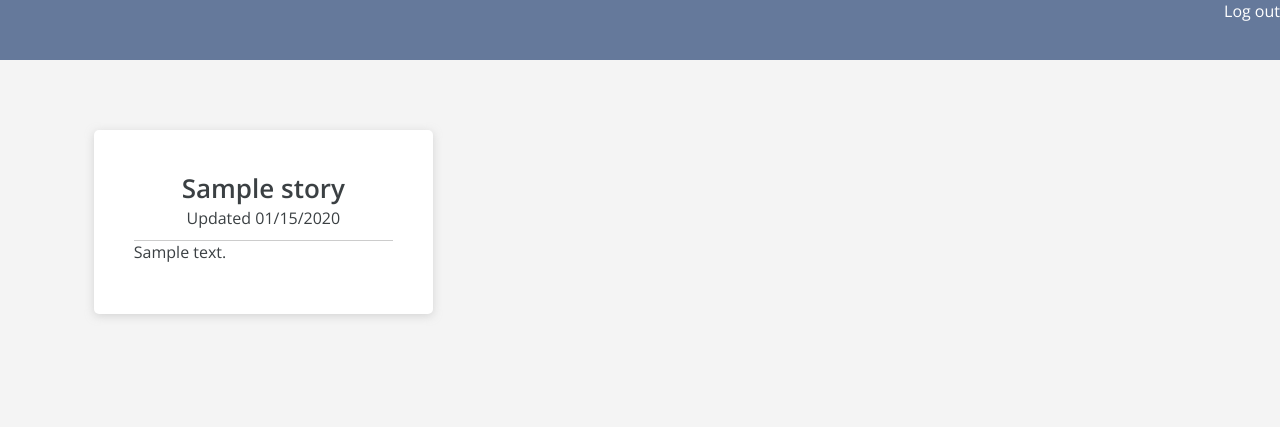
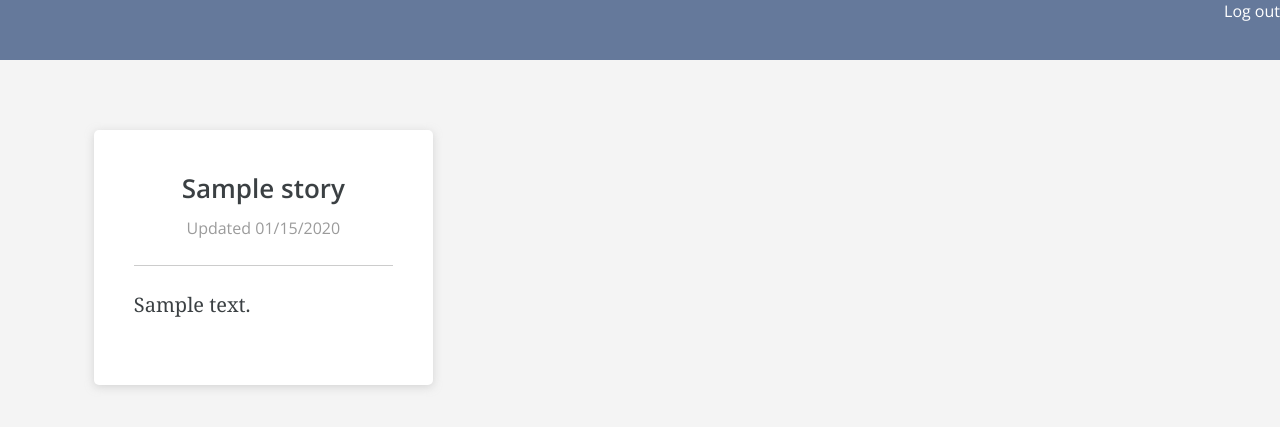
Before and after one commit to TheAppCookbook/snipppit, a Flask app: template templates/browse.html in a window 1280 px wide. Shown: the top 427 px of the page. Run offline with Flask 2, Linux system fonts and the light colour scheme; the template is opened without the code that fills it: most values are stand-ins (such as "Sample title", 1, 10 or a date in 2020).

Commit message:
styled browse.html

```diff
--- a/static/css/styles.css
+++ b/static/css/styles.css
@@ -46,12 +46,16 @@ a {
 .navbar-main-left {
 	width: 50%;
 	float: left;
+	display: table-cell;
+	vertical-align: middle;
 	}
 
 .navbar-main-right {
 	width: 50%;
 	float: right;
 	text-align: right;
+	display: table-cell;
+	vertical-align: middle;
 	}
 
 .paper-container {
@@ -243,6 +247,7 @@ button {
 	}
 
 
+
 .sub-signup-left {
 	width: 50%;
 	float: left;
@@ -284,6 +289,19 @@ button {
 	text-align: center;
 	}
 
+.content-card.story h2 {
+	margin-bottom: 10px;
+	}
+
+.content-card.story p {
+	color: #9b9b9b;
+	margin-bottom: 25px;
+	}
+
+.content-card.story .divider {
+	margin-bottom: 25px;
+	}
+
 .browse-row {
 	margin-bottom: 30px;
 	padding-left: 75px;
@@ -292,6 +310,9 @@ button {
 
 .browse-snipppet {
 	text-align: left;
+	color: #3B4043 !important;
+	font-family: 'Georgia' !important;
+	font-size: 20px;
 	}
 
 .divider {
```
